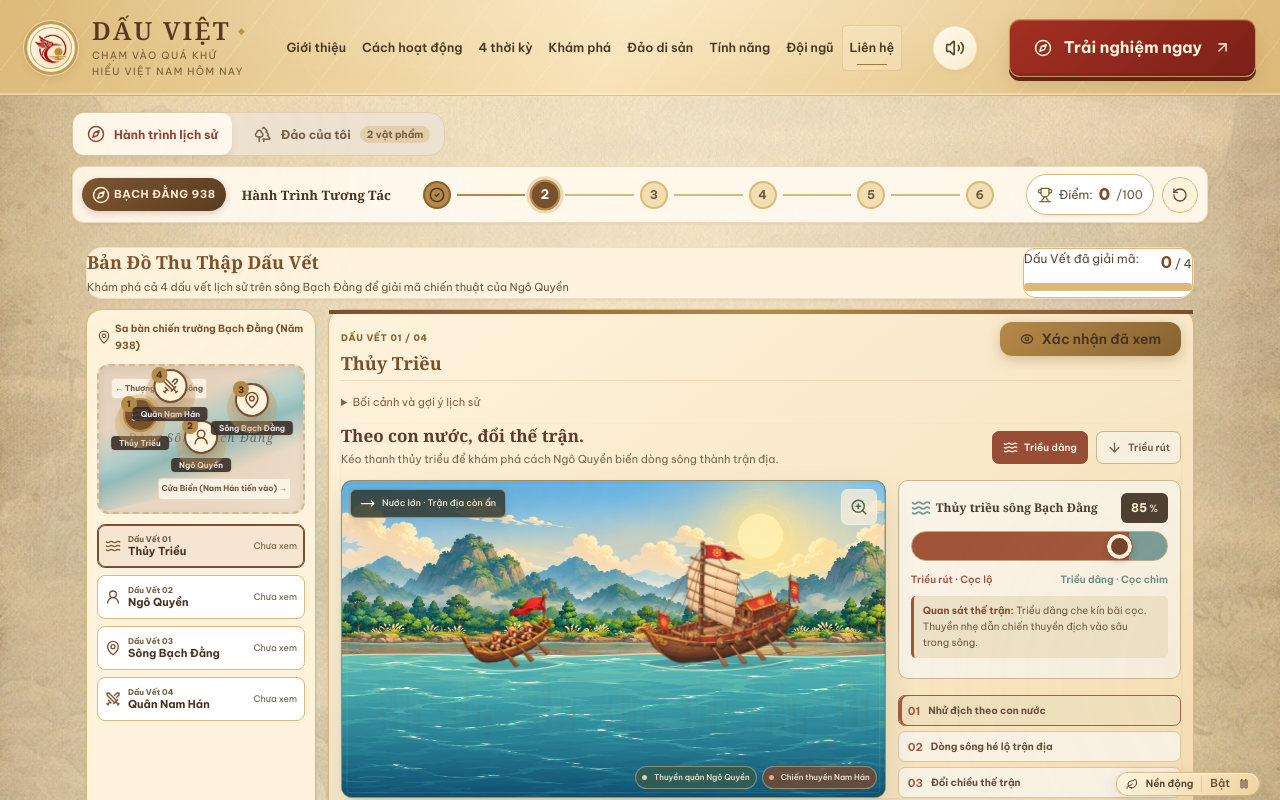
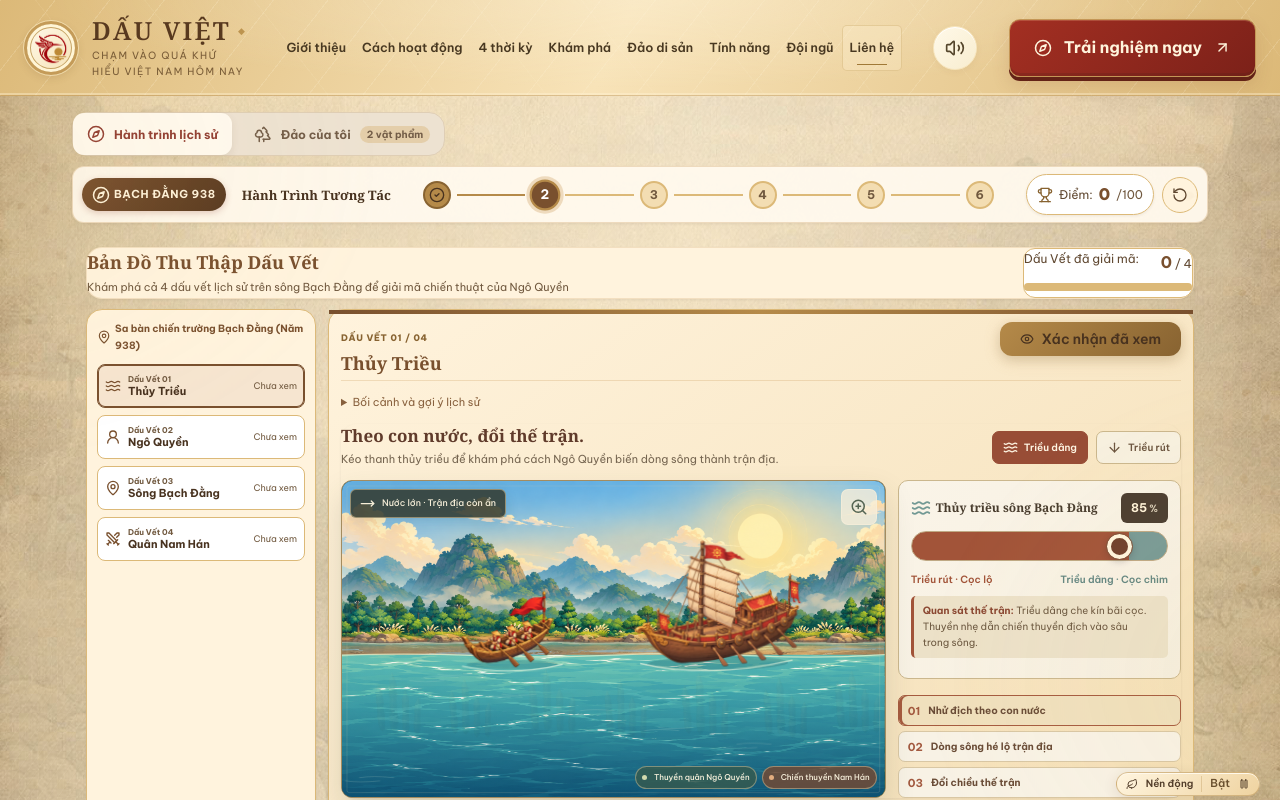
Before and after one commit to HuynhKhai3211/dau-viet-website, a React (Vite) app: page / in a window 1280 px wide. Both pictures are taken after a click on the button "Bắt đầu khám phá". Shown: the part 3670-4470 px from the top of the page. Built offline with nearby package versions, Linux system fonts and the light colour scheme.

Commit message:
Remove small battlefield map from clue navigation

```diff
--- a/src/components/demo/ClueExploration.jsx
+++ b/src/components/demo/ClueExploration.jsx
@@ -134,57 +134,6 @@ export default function ClueExploration({
             <span className="clue-map-panel__hint">Nhấn vào từng Dấu Vết để mở khóa</span>
           </div>
 
-          {/* Interactive Map Viewport */}
-          <div className="historical-map">
-            {/* River flow visualization overlay */}
-            <div className="historical-map__river">
-              <div className="historical-map__current historical-map__current--1" />
-              <div className="historical-map__current historical-map__current--2" />
-              <span className="historical-map__river-label">Dòng Sông Bạch Đằng</span>
-            </div>
-
-            {/* Geographical Markers */}
-            <div className="historical-map__geo-tag historical-map__geo-tag--sea">
-              Cửa Biển (Nam Hán tiến vào) →
-            </div>
-            <div className="historical-map__geo-tag historical-map__geo-tag--upstream">
-              ← Thượng nguồn sông
-            </div>
-
-            {/* 4 Clue Markers placed at coordinates */}
-            {clues.map((clue) => {
-              const IconComponent = clueIconMap[clue.icon] || Compass;
-              const isDiscovered = discoveredClues.has(clue.id);
-              const isActive = activeClueId === clue.id;
-
-              return (
-                <button
-                  key={clue.id}
-                  type="button"
-                  className={`clue-marker clue-marker--${clue.id} ${
-                    isActive ? 'clue-marker--active' : ''
-                  } ${isDiscovered ? 'clue-marker--discovered' : ''}`}
-                  style={{
-                    left: `${clue.position.x}%`,
-                    top: `${clue.position.y}%`,
-                  }}
-                  onClick={() => handleSelectClue(clue.id)}
-                  aria-label={`Dấu vết ${clue.number}: ${clue.title}`}
-                >
-                  <div className="clue-marker__pulse" />
-                  <div className="clue-marker__bubble">
-                    <span className="clue-marker__number">{clue.number}</span>
-                    <IconComponent size={18} className="clue-marker__icon" />
-                    {isDiscovered && (
-                      <CheckCircle2 size={14} className="clue-marker__check" />
-                    )}
-                  </div>
-                  <span className="clue-marker__title">{clue.title}</span>
-                </button>
-              );
-            })}
-          </div>
-
           {/* Quick Clue Selector Tabs (Accessible on Mobile) */}
           <div className="clue-tabs">
             {clues.map((clue) => {
```
